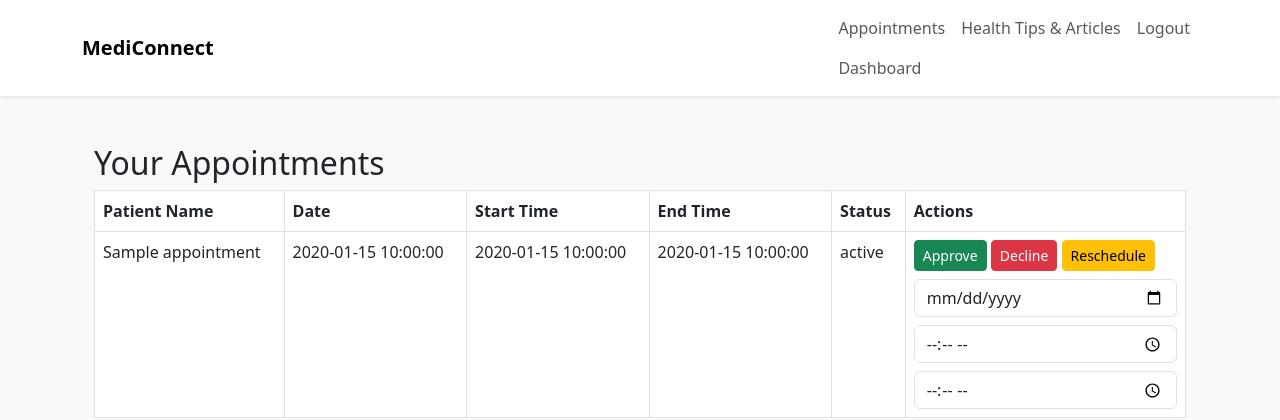
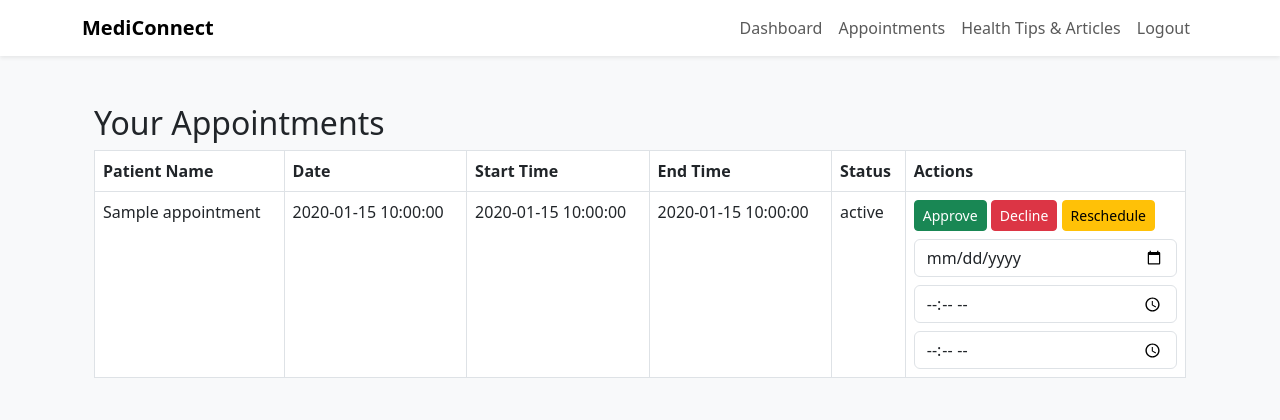
Before and after one commit to monkey-d-siyam/MediConnect, a Flask app: page /doctor/appointments in a window 1280 px wide. Shown: the top 420 px of the page. Run offline with Flask 2, Linux system fonts and the light colour scheme; the visitor is signed in with stand-in values (Sample User, id 1); tables that the repository leaves empty or names only in its code hold one stand-in row (values such as "Sample post"); some libraries are stand-ins or nearby versions.

Commit message:
Save local changes to layout.html

```diff
--- a/templates/layout.html
+++ b/templates/layout.html
@@ -43,15 +43,15 @@
                 <div class="collapse navbar-collapse" id="navbarNav">
                     <ul class="navbar-nav ms-auto">
                         {% if 'loggedin' in session %}
-                            <!-- Logged-in user navigation -->
+                            {% if session['role'] == 'patient' %}
                                 <li class="nav-item">
-                                {% if session['role'] == 'patient' %}
+                                    <a class="nav-link" href="{{ url_for('core.patient_dashboard') }}">Dashboard</a>
+                                </li>
+                                <li class="nav-item">
+                                    <a class="nav-link" href="{{ url_for('core.list_pharmacies') }}">Pharmacy</a>
+                                </li>
+                                <li class="nav-item">
                                     <a class="nav-link" href="{{ url_for('appointment.patient_appointment_booking') }}">Appointments</a>
-                                <a class="nav-link" href="{{ url_for('core.patient_dashboard') }}">Dashboard</a>
-                                {% elif session['role'] == 'doctor' %}
-                                <a class="nav-link" href="{{ url_for('appointment.doctor_schedule') }}">Appointments</a>
-                                <a class="nav-link" href="{{ url_for('core.doctor_dashboard') }}">Dashboard</a>
-                                {% endif %}
                                 </li>
                                 <li class="nav-item">
                                     <a class="nav-link" href="{{ url_for('education.symptom_checker') }}">Health Tips & Articles</a>
@@ -59,6 +59,27 @@
                                 <li class="nav-item">
                                     <a class="nav-link" href="{{ url_for('core.logout') }}">Logout</a>
                                 </li>
+                            {% elif session['role'] == 'pharmacy' %}
+                                <li class="nav-item">
+                                    <a class="nav-link" href="{{ url_for('core.pharmacy_dashboard') }}">Dashboard</a>
+                                </li>
+                                <li class="nav-item">
+                                    <a class="nav-link" href="{{ url_for('core.logout') }}">Logout</a>
+                                </li>
+                            {% elif session['role'] == 'doctor' %}
+                                <li class="nav-item">
+                                    <a class="nav-link" href="{{ url_for('core.doctor_dashboard') }}">Dashboard</a>
+                                </li>
+                                <li class="nav-item">
+                                    <a class="nav-link" href="{{ url_for('appointment.doctor_schedule') }}">Appointments</a>
+                                </li>
+                                <li class="nav-item">
+                                    <a class="nav-link" href="{{ url_for('education.symptom_checker') }}">Health Tips & Articles</a>
+                                </li>
+                                <li class="nav-item">
+                                    <a class="nav-link" href="{{ url_for('core.logout') }}">Logout</a>
+                                </li>
+                            {% endif %}
                         {% else %}
                             <!-- Guest navigation -->
                             <li class="nav-item">
```
Lines whose indentation alone changed are shown as unchanged.
